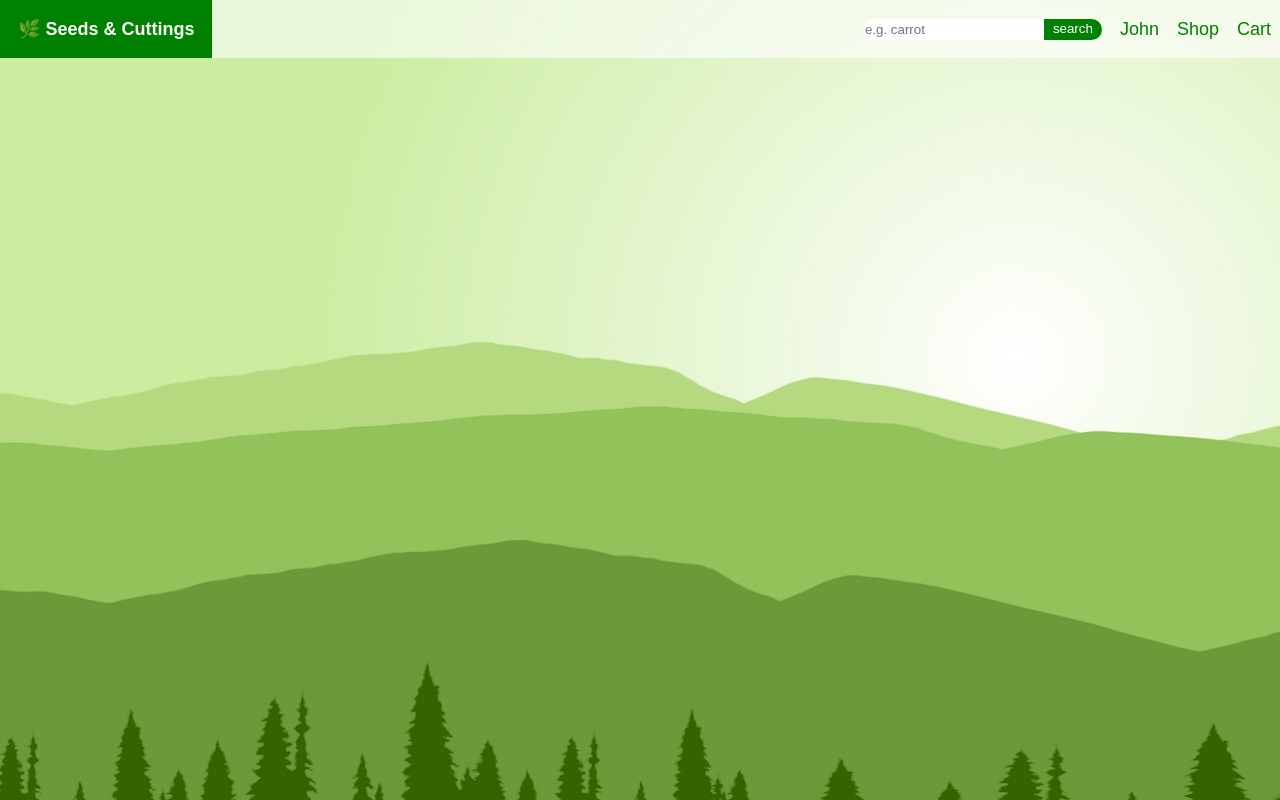
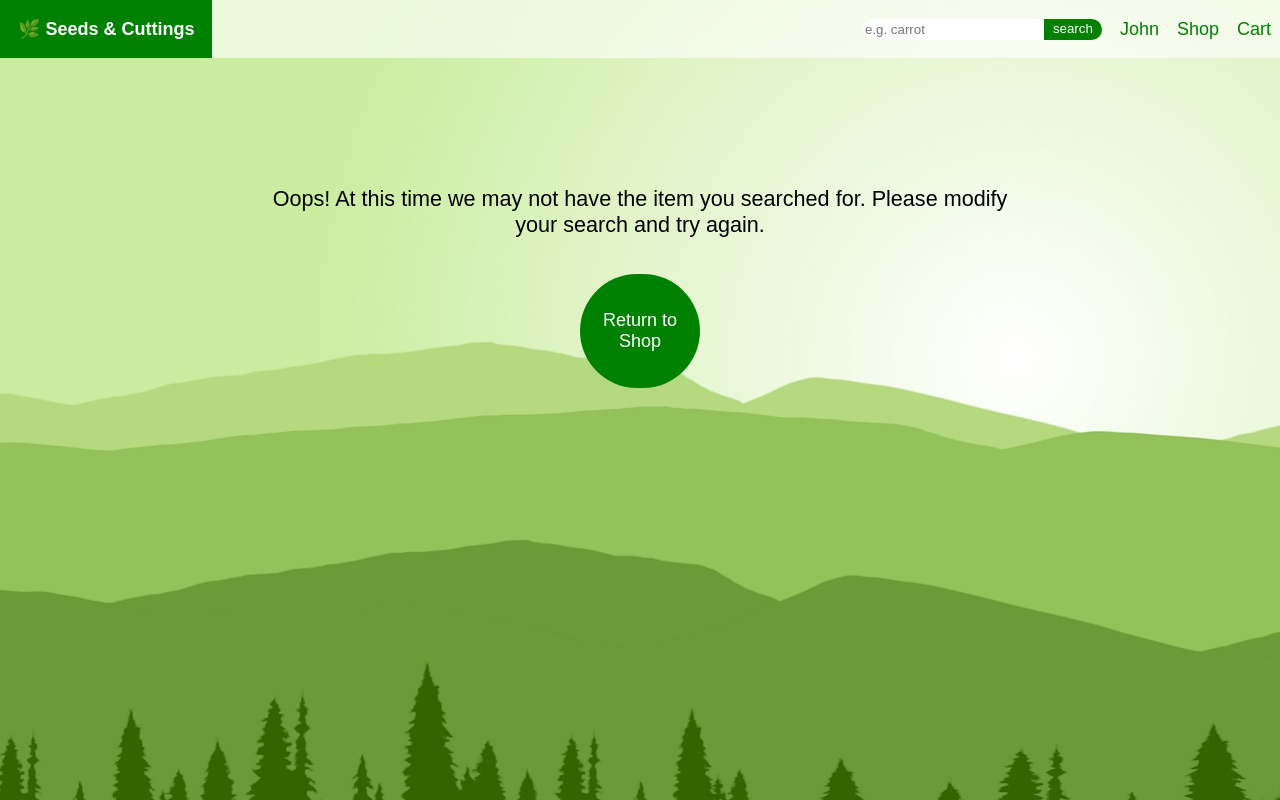
Before and after one commit to MichaelGreatorex/seeds, a React (Create React App) app in the folder frontend/: page /search/1 in a window 1280 px wide. Built offline with nearby package versions, Linux system fonts and the light colour scheme; a web font is replaced by a local one.

Commit message:
styling tweaks

```diff
--- a/frontend/src/components/Header/header.module.css
+++ b/frontend/src/components/Header/header.module.css
@@ -55,7 +55,9 @@
 }
 
 .menu a {
-    width: 400%;
+    width: 100%;
+    display: flex;
+    flex-wrap: wrap;
 }
 
 .cart_count{
--- /dev/null
+++ b/frontend/src/components/NotFound/NotFound.js
@@ -0,0 +1,17 @@
+import React from "react";
+import classes from './notFound.module.css';
+import { Link } from 'react-router-dom';
+
+export default function NotFound({message, linkRoute, linkText}) {
+    return (
+        <div className={classes.container}>{message}
+        <Link to={linkRoute}>{linkText}</Link>
+        </div>
+    );
+}
+
+NotFound.defaultProps = {
+    message : 'Oops! At this time we may not have the item you searched for. Please modify your search and try again.',
+    linkRoute: '/shop',
+    linkText: 'Return to Shop',
+}
--- /dev/null
+++ b/frontend/src/components/NotFound/notFound.module.css
@@ -0,0 +1,25 @@
+.container {
+    display: flex;
+    flex-direction: column;
+    justify-content: center;
+    align-items: center;
+    font-size: 1.2rem;
+    font-weight: 100;
+    margin: 10% 20%;
+    text-align: center;
+}
+
+.container a{
+    font-size: 1rem;
+    background-color: rgb(0, 128, 0);
+    color: white;
+    border-radius: 10rem;
+    padding: 2rem 1rem;
+    width: 6.7rem;
+    margin: 2rem;
+}
+
+.container a:hover{
+    opacity: .9;
+    cursor: pointer;
+}
--- a/frontend/src/components/Search/search.module.css
+++ b/frontend/src/components/Search/search.module.css
@@ -24,6 +24,6 @@
 }
 
 .container button:hover{
-    opacity: .6;
+    opacity: .9;
     cursor: pointer;
 }
--- a/frontend/src/hooks/useCart.js
+++ b/frontend/src/hooks/useCart.js
@@ -67,8 +67,6 @@ export default function CartProvider({children}) {
             } else {
                 alert("Sorry! Max 5 Packs of each seed per customer");
             }
-
-
         } else {
             setCartItems([...cartItems, { seed, quantity: 1, price: seed.price }]);
         }
--- a/frontend/src/pages/Shop/ShopPage.js
+++ b/frontend/src/pages/Shop/ShopPage.js
@@ -3,6 +3,7 @@ import { getAll, getAllTags, getAllByTag, search } from '../../services/seedServ
 import { useParams } from "react-router-dom";
 import Thumbnails from "../../components/Thumbnails/Thumbnails";
 import Tags from "../../components/Tags/Tags";
+import NotFound from "../../components/NotFound/NotFound";
 
 const initialState = { seeds: [], tags: [] };
 
@@ -34,6 +35,7 @@ export default function ShopPage() {
 
     return (
         <>
+        {seeds.length === 0 && <NotFound />}
         <Thumbnails seeds={seeds} />
         </>
     );
```
